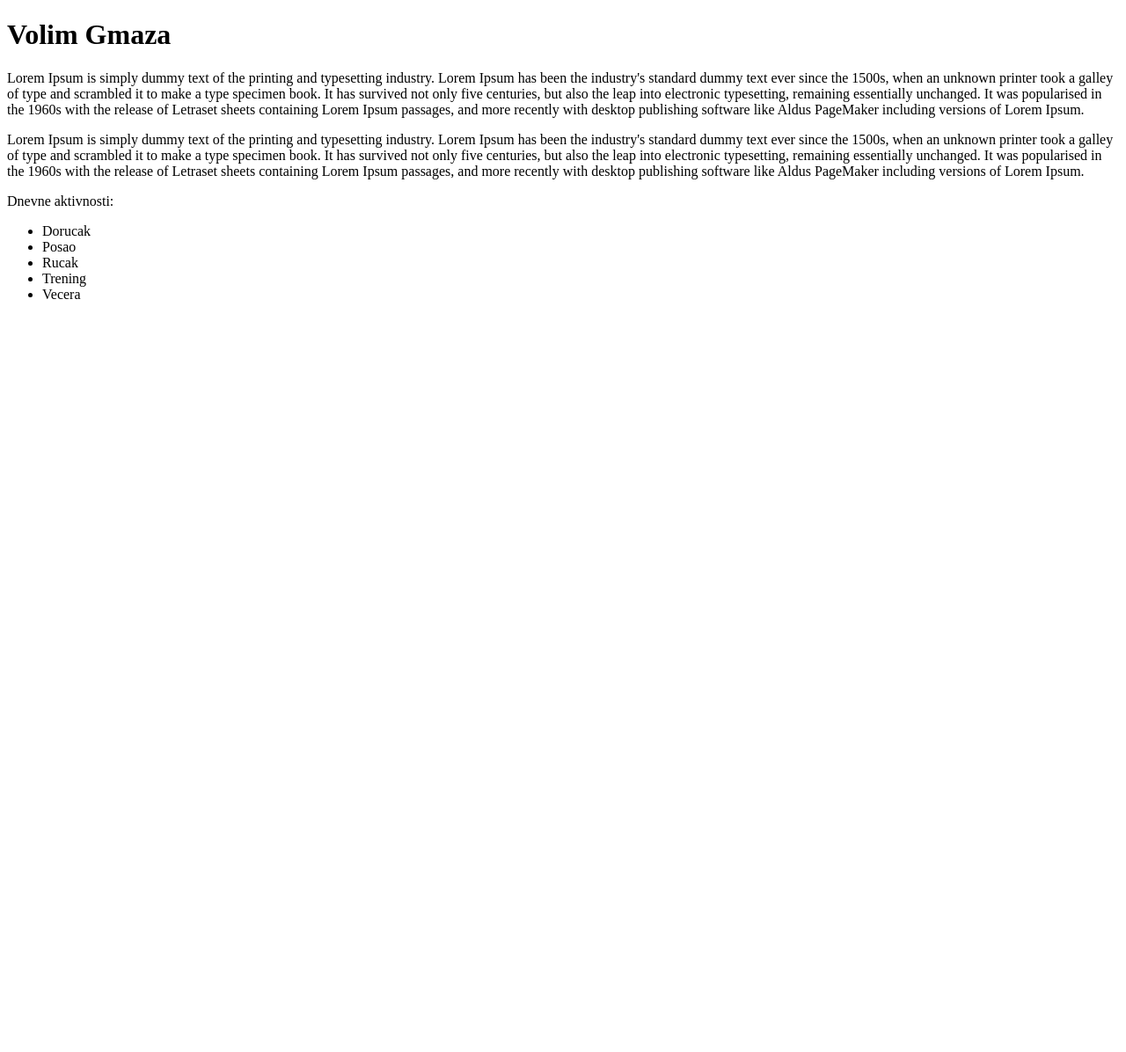
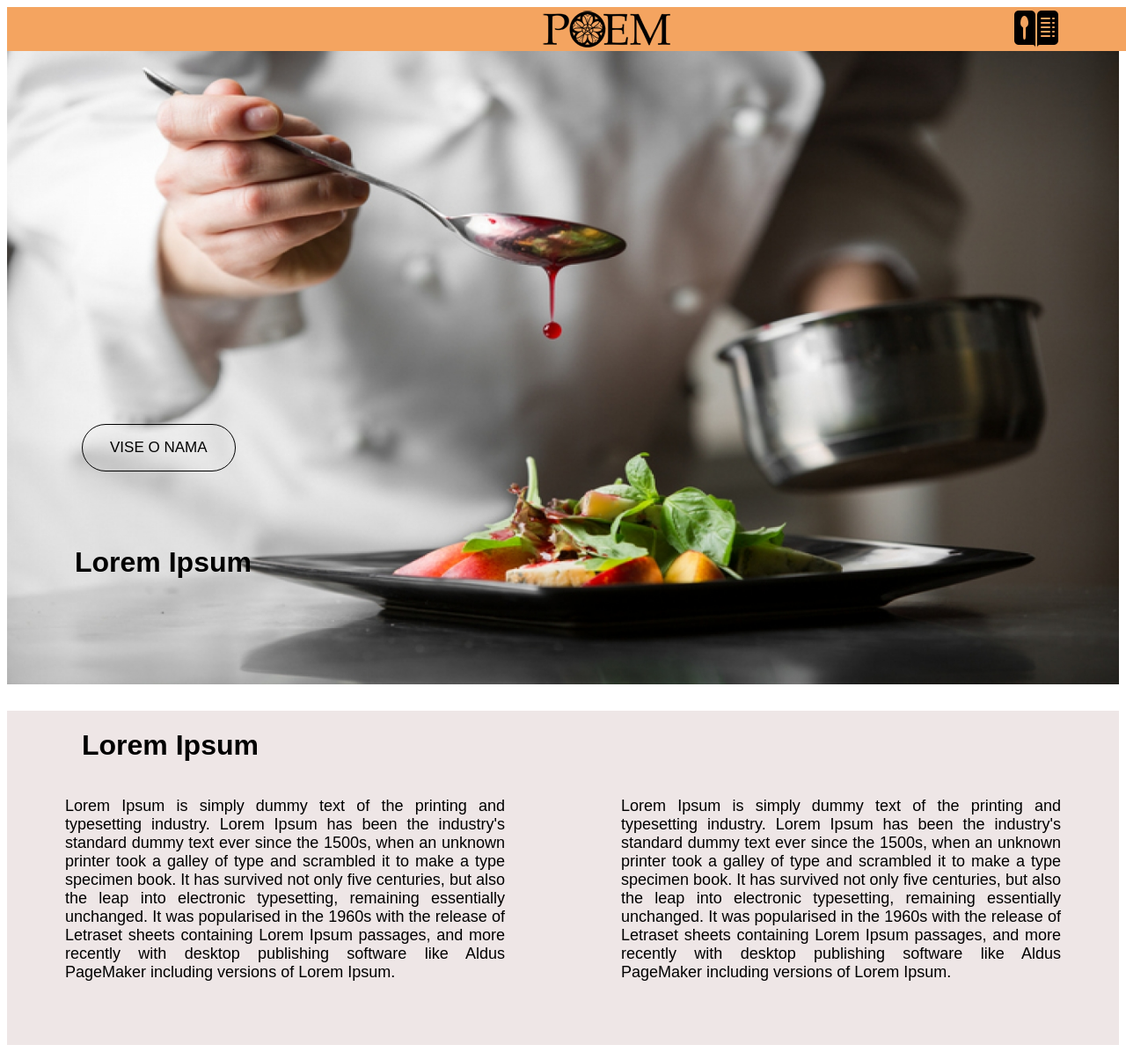
Before and after one commit to IvanaaVasic/HTML-Practise, a plain HTML site: page index.html in a window 1280 px wide. Shown: the whole page at 88% size. Before the commit the page ends 800 px from the top, so only its background shows below. Drawn offline with Linux system fonts and the light colour scheme.

Commit message:
New site

```diff
--- a/index.html
+++ b/index.html
@@ -3,42 +3,197 @@
 <html>
   <head>
     <title>Practise</title>
-    <style type="text/css"></style>
+
+    <style type="text/css">
+      .page {
+        width: 100%;
+        margin: 0 auto;
+        display: flex;
+        flex-wrap: wrap;
+      }
+      .header {
+        background-color: sandybrown;
+        width: 100%;
+        height: 50px;
+        position: fixed;
+        z-index: 1;
+        margin-top: 0;
+        display: flex;
+      }
+      .logo {
+        /* display: flex;*/
+        /* justify-content: center;*/
+        background-image: url("logo.png");
+        width: 165px;
+        height: 50px;
+        background-repeat: no-repeat;
+        /*background-attachment: fixed;*/
+        background-position: center;
+        /*z-index: 2;*/
+        /*position:asolute;*/
+        /*z-index: 2;*/
+        margin-left: 600px;
+      }
+      .logo:hover {
+        background-image: url("logoch.png");
+        width: 165px;
+        height: 50px;
+        background-repeat: no-repeat;
+      }
+      .dropbtn {
+        background-color: sandybrown;
+        background-image: url("menu.png");
+        padding: 16px;
+        font-size: 16px;
+        border: none;
+        height: 50px;
+        width: 50px;
+      }
+
+      .dropdown {
+        position: relative;
+        display: inline-block;
+        margin-left: 380px;
+      }
+
+      .dropdown-content {
+        display: none;
+        position: absolute;
+        background-color: tan;
+        min-width: 160px;
+        box-shadow: 0px 8px 16px 0px rgba(0, 0, 0, 0.2);
+        z-index: 1;
+      }
+
+      .dropdown-content a {
+        color: black;
+        padding: 12px 16px;
+        text-decoration: none;
+        display: block;
+        font-family: Arial, Helvetica, sans-serif;
+      }
+
+      .dropdown-content a:hover {
+        background-color: #ddd;
+      }
+
+      .dropdown:hover .dropdown-content {
+        display: block;
+      }
+
+      .dropdown:hover .dropbtn {
+        background-color: tan;
+      }
+
+      .intro {
+        display: flex;
+        position: absolute;
+        top: 75%;
+        left: 85px;
+        font-family: Arial, Helvetica, sans-serif;
+      }
+      .title {
+        display: flex;
+        background-color: rgb(238, 230, 230);
+        width: 100%;
+        padding-left: 85px;
+        font-family: Arial, Helvetica, sans-serif;
+      }
+
+      .content {
+        display: flex;
+        background-color: rgb(238, 230, 230);
+        width: 100%;
+        height: 300px;
+        justify-content: space-around;
+      }
+      .loremipsum {
+        width: 500px;
+        font-size: 18px;
+        text-align: justify;
+        font-family: Arial, Helvetica, sans-serif;
+      }
+
+      .myButton {
+        background-color: transparent;
+        border-radius: 28px;
+        border: 1px solid black;
+        display: inline-block;
+        cursor: pointer;
+        color: black;
+        font-family: Arial;
+        font-size: 17px;
+        padding: 16px 31px;
+        text-decoration: none;
+        position: relative;
+        bottom: 300px;
+        left: 85px;
+      }
+      .myButton:hover {
+        background-color: sandybrown;
+      }
+      .myButton:active {
+        position: relative;
+        top: 1px;
+      }
+      .photo img {
+        margin-top: 50px;
+        width: 100%;
+      }
+      .photo {
+        height: 800px;
+        justify-content: center;
+      }
+    </style>
   </head>
 
   <body>
-    <h1>Volim Gmaza</h1>
-
-    <p>
-      Lorem Ipsum is simply dummy text of the printing and typesetting industry.
-      Lorem Ipsum has been the industry's standard dummy text ever since the
-      1500s, when an unknown printer took a galley of type and scrambled it to
-      make a type specimen book. It has survived not only five centuries, but
-      also the leap into electronic typesetting, remaining essentially
-      unchanged. It was popularised in the 1960s with the release of Letraset
-      sheets containing Lorem Ipsum passages, and more recently with desktop
-      publishing software like Aldus PageMaker including versions of Lorem
-      Ipsum.
-    </p>
-    <p>
-      Lorem Ipsum is simply dummy text of the printing and typesetting industry.
-      Lorem Ipsum has been the industry's standard dummy text ever since the
-      1500s, when an unknown printer took a galley of type and scrambled it to
-      make a type specimen book. It has survived not only five centuries, but
-      also the leap into electronic typesetting, remaining essentially
-      unchanged. It was popularised in the 1960s with the release of Letraset
-      sheets containing Lorem Ipsum passages, and more recently with desktop
-      publishing software like Aldus PageMaker including versions of Lorem
-      Ipsum.
-    </p>
-
-    <p>Dnevne aktivnosti:</p>
-    <ul>
-      <li>Dorucak</li>
-      <li>Posao</li>
-      <li>Rucak</li>
-      <li>Trening</li>
-      <li>Vecera</li>
-    </ul>
+    <div class="page">
+      <div class="header">
+        <div class="logo"></div>
+        <div class="dropdown">
+          <button class="dropbtn"></button>
+          <div class="dropdown-content">
+            <a href="#">Menu</a>
+            <a href="#">Blog</a>
+            <a href="#">Recipes</a>
+          </div>
+        </div>
+      </div>
+      <div class="photo">
+        <div class="intro">
+          <h1>Lorem Ipsum</h1>
+        </div>
+        <img src="food.jpg" />
+        <a href="#" class="myButton">VISE O NAMA</a>
+      </div>
+      <div class="title">
+        <h1>Lorem Ipsum</h1>
+      </div>
+      <div class="content">
+        <p class="loremipsum">
+          Lorem Ipsum is simply dummy text of the printing and typesetting
+          industry. Lorem Ipsum has been the industry's standard dummy text ever
+          since the 1500s, when an unknown printer took a galley of type and
+          scrambled it to make a type specimen book. It has survived not only
+          five centuries, but also the leap into electronic typesetting,
+          remaining essentially unchanged. It was popularised in the 1960s with
+          the release of Letraset sheets containing Lorem Ipsum passages, and
+          more recently with desktop publishing software like Aldus PageMaker
+          including versions of Lorem Ipsum.
+        </p>
+        <p class="loremipsum">
+          Lorem Ipsum is simply dummy text of the printing and typesetting
+          industry. Lorem Ipsum has been the industry's standard dummy text ever
+          since the 1500s, when an unknown printer took a galley of type and
+          scrambled it to make a type specimen book. It has survived not only
+          five centuries, but also the leap into electronic typesetting,
+          remaining essentially unchanged. It was popularised in the 1960s with
+          the release of Letraset sheets containing Lorem Ipsum passages, and
+          more recently with desktop publishing software like Aldus PageMaker
+          including versions of Lorem Ipsum.
+        </p>
+      </div>
+    </div>
   </body>
 </html>
```
Also changed, not shown: food.jpg (added), image.jfif (deleted), logo.png (added), logo2.png (added), logo3.png (added), logoch.png (added), menu.png (added).
